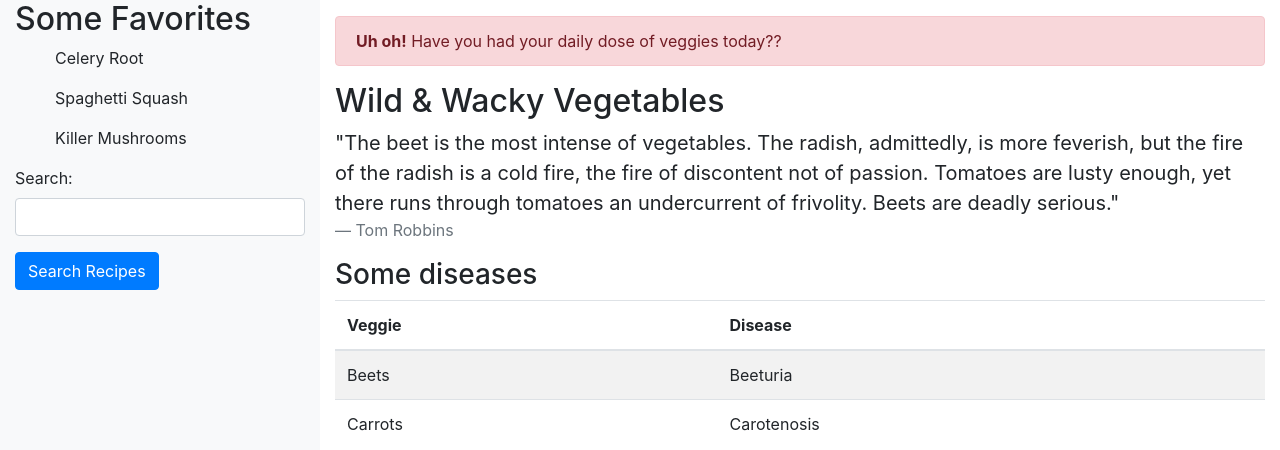
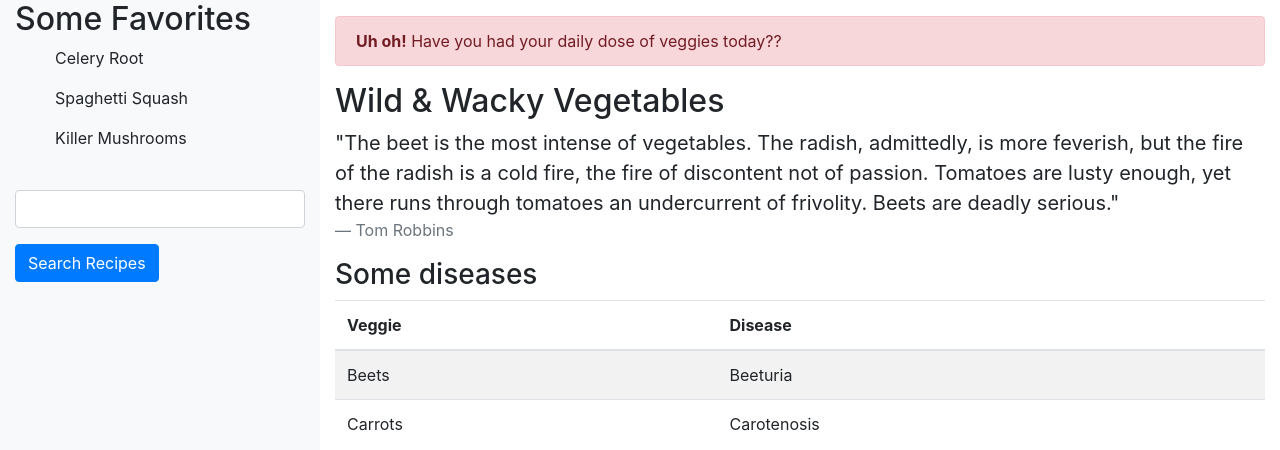
Before and after one commit to CheenoOng09/ex66, a plain HTML site: page index.html in a window 1280 px wide. Shown: the top 450 px of the page. Drawn offline with nearby package versions, Linux system fonts and the light colour scheme.

Commit message:
Update index.html

```diff
--- a/index.html
+++ b/index.html
@@ -22,7 +22,7 @@
 
       <form class="mt-3">
         <div class="form-group">
-          <label for="sidebarSearchInput">Search:</label>
+          <label for="sidebarSearchInput"></label>
           <input type="text" class="form-control" id="sidebarSearchInput" placeholder="">
         </div>
         <button type="submit" class="btn btn-primary">Search Recipes</button>
```
